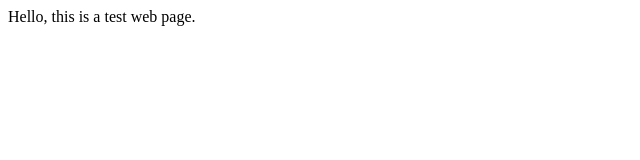
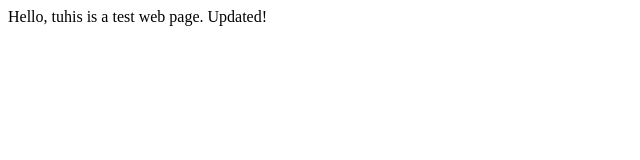
Before and after one commit to myledaniels/test, a plain HTML site: page index.html in a window 1280 px wide. Shown: the whole page, without its empty margins (0-640 px from the left). Drawn offline with Linux system fonts and the light colour scheme.

Commit message:
Update index.html
version1

```diff
--- a/index.html
+++ b/index.html
@@ -1,3 +1,5 @@
 <html>
-Hello, this is a test web page.
+    <body>
+		Hello, tuhis is a test web page. Updated!
+    </body>
 </html>
```
